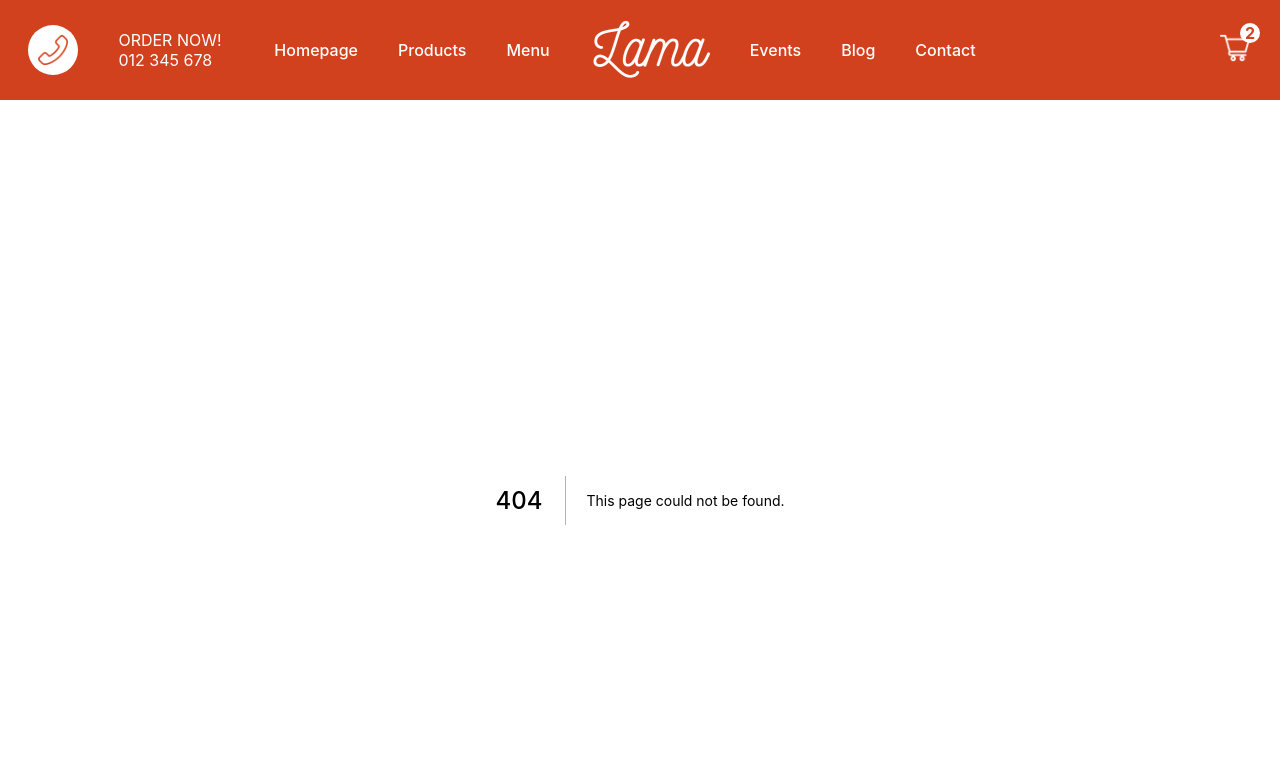
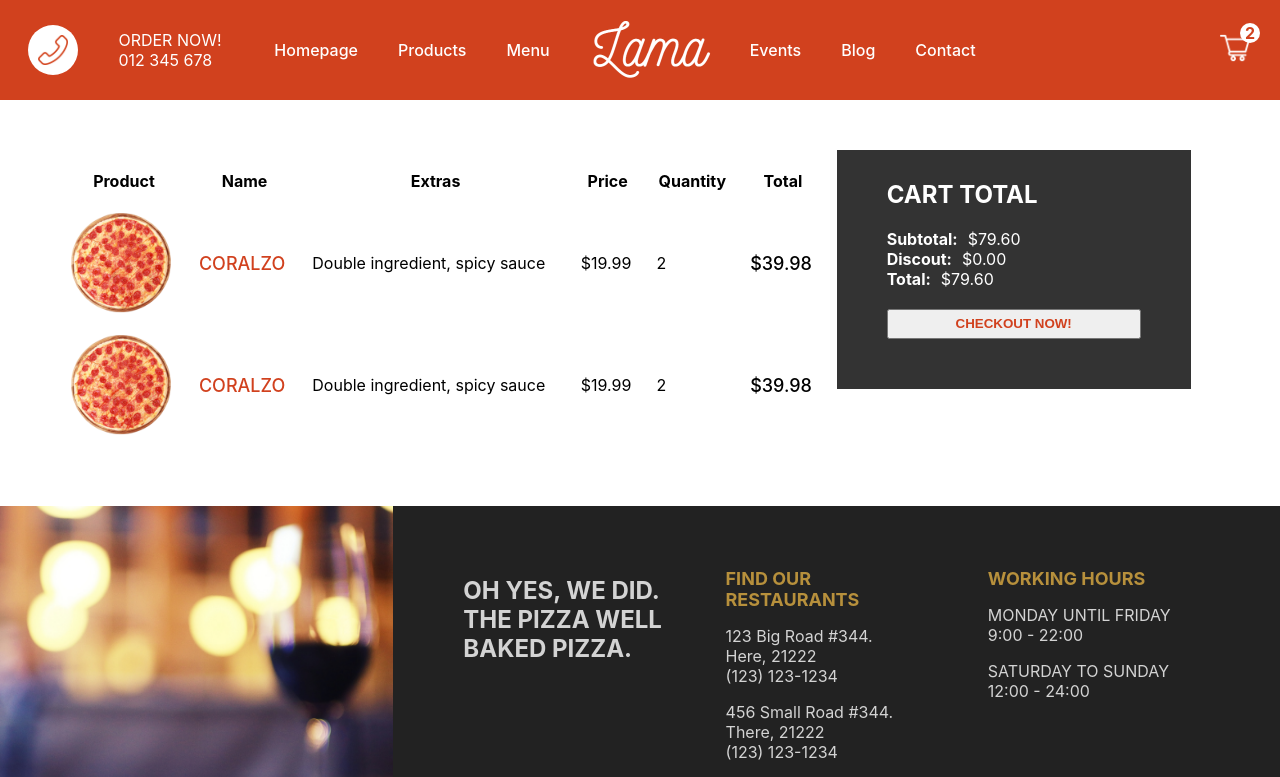
Before and after one commit to mrjiahoe/next-pizza-tutorial, a Next.js app: page /cart in a window 1280 px wide. Before the commit this address had no page. Shown: the top 777 px of the page. Built offline with nearby package versions, Linux system fonts and the light colour scheme.

Commit message:
added cart page

```diff
--- /dev/null
+++ b/pages/cart.jsx
@@ -0,0 +1,96 @@
+import styles from "../styles/Cart.module.css";
+import Image from "next/image";
+
+const Cart = () => {
+	return (
+		<div className={styles.container}>
+			<div className={styles.left}>
+				<table className={styles.table}>
+					<tr className={styles.tr}>
+						<th>Product</th>
+						<th>Name</th>
+						<th>Extras</th>
+						<th>Price</th>
+						<th>Quantity</th>
+						<th>Total</th>
+					</tr>
+					<tr>
+						<td>
+							<div className={styles.imgContainer}>
+								<Image
+									src="/img/pizza.png"
+									layout="fill"
+									objectFit="cover"
+									alt=""
+								/>
+							</div>
+						</td>
+						<td>
+							<span className={styles.name}>CORALZO</span>
+						</td>
+						<td>
+							<span className={styles.extras}>
+								Double ingredient, spicy sauce
+							</span>
+						</td>
+						<td>
+							<span className={styles.price}>$19.99</span>
+						</td>
+						<td>
+							<span className={styles.quantity}>2</span>
+						</td>
+						<td>
+							<span className={styles.total}>$39.98</span>
+						</td>
+					</tr>
+					<tr>
+						<td>
+							<div className={styles.imgContainer}>
+								<Image
+									src="/img/pizza.png"
+									layout="fill"
+									objectFit="cover"
+									alt=""
+								/>
+							</div>
+						</td>
+						<td>
+							<span className={styles.name}>CORALZO</span>
+						</td>
+						<td>
+							<span className={styles.extras}>
+								Double ingredient, spicy sauce
+							</span>
+						</td>
+						<td>
+							<span className={styles.price}>$19.99</span>
+						</td>
+						<td>
+							<span className={styles.quantity}>2</span>
+						</td>
+						<td>
+							<span className={styles.total}>$39.98</span>
+						</td>
+					</tr>
+				</table>
+			</div>
+			<div className={styles.right}>
+				<div className={styles.wrapper}>
+					<h2 className={styles.title}>CART TOTAL</h2>
+					<div className={styles.totalText}>
+						<b className={styles.totalTextTitle}>Subtotal:</b>$79.60
+					</div>
+					<div className={styles.totalText}>
+						<b className={styles.totalTextTitle}>Discout:</b>$0.00
+					</div>
+					<div className={styles.totalText}>
+						<b className={styles.totalTextTitle}>Total:</b>$79.60
+					</div>
+					<button className={styles.button}>CHECKOUT NOW!</button>
+				</div>
+			</div>
+		</div>
+	);
+};
+
+export default Cart;
--- /dev/null
+++ b/styles/Cart.module.css
@@ -0,0 +1,58 @@
+.container {
+	padding: 50px;
+	display: flex;
+}
+
+.left {
+	flex: 2;
+}
+
+.right {
+	flex: 1;
+}
+
+.imgContainer {
+	width: 100px;
+	height: 100px;
+	position: relative;
+}
+
+.table {
+	width: 100%;
+	border-spacing: 20px;
+}
+
+.name {
+	font-weight: 500;
+	color: #d1411e;
+	font-size: 18px;
+}
+
+.total {
+	font-weight: 500;
+	font-size: 18px;
+}
+
+.wrapper {
+	width: 90%;
+	max-height: 300px;
+	background-color: #333;
+	padding: 50px;
+	padding-top: 10px;
+	display: flex;
+	flex-direction: column;
+	justify-content: space-between;
+	color: White;
+}
+
+.totalTextTitle {
+	margin-right: 10px;
+}
+
+.button {
+	height: 30px;
+	color: #d1411e;
+	font-weight: bold;
+	cursor: pointer;
+	margin-top: 20px;
+}
```
